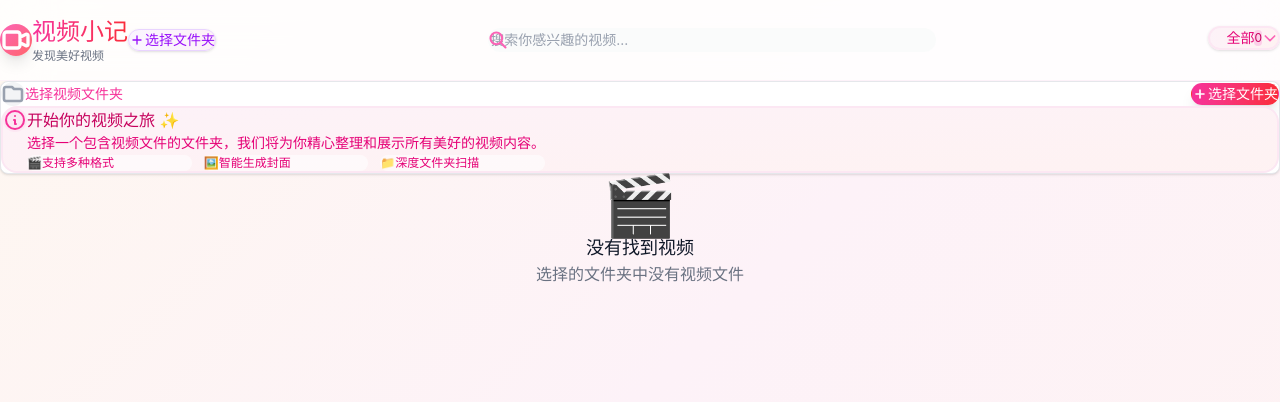
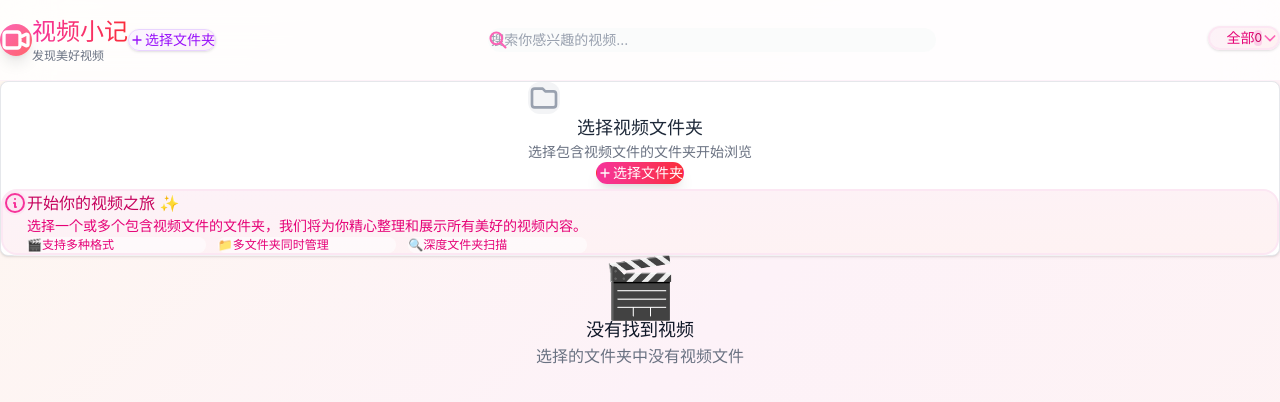
Before and after one commit to fusujifeng/electron-, a Vue app: page / in a window 1280 px wide. Shown: the top 402 px of the page. Built offline with nearby package versions, Linux system fonts and the light colour scheme.

Commit message:
fix:UI优化；能选择多个文件夹，把内容同时注入软件

```diff
--- a/src/renderer/src/App.vue
+++ b/src/renderer/src/App.vue
@@ -14,7 +14,7 @@ import type { Video } from './stores/videoStore'
 const videoStore = useVideoStore()
 
 // 响应式数据
-const selectedFolder = ref('')
+const selectedFolders = ref<string[]>([])
 const searchQuery = ref('')
 const selectedCategory = ref('all')
 const isLoading = ref(false)
@@ -44,11 +44,14 @@ const sortOptions = [
   { value: 'time-asc', label: '按时间排序（旧到新）', icon: '🕐' }
 ]
 
-// 导航历史记录
-const navigationHistory = ref<string[]>([])
+// 导航历史记录（存储文件夹数组的历史状态）
+const navigationHistory = ref<string[][]>([])
 const currentFolderName = computed(() => {
-  if (!selectedFolder.value) return ''
-  return selectedFolder.value.split(/[\\/]/).pop() || ''
+  if (selectedFolders.value.length === 0) return ''
+  if (selectedFolders.value.length === 1) {
+    return selectedFolders.value[0].split(/[\\/]/).pop() || ''
+  }
+  return `${selectedFolders.value.length} 个文件夹`
 })
 const canGoBack = computed(() => navigationHistory.value.length > 0)
 const categories = computed(() => {
@@ -75,17 +78,31 @@ const categories = computed(() => {
   return baseCategories
 })
 
-// 选择文件夹
-const selectFolder = async (folderPath?: string) => {
+// 选择文件夹（支持多选）
+const selectFolders = async (folderPaths: string[]) => {
   try {
-    if (folderPath) {
+    if (folderPaths && folderPaths.length > 0) {
       clearNavigationHistory()
-      selectedFolder.value = folderPath
-      videoStore.updateSettings({ lastSelectedFolder: folderPath })
+      selectedFolders.value = folderPaths
+      videoStore.updateSettings({ lastSelectedFolder: folderPaths[0] })
       await loadVideos()
     }
   } catch (error) {
     console.error('选择文件夹失败:', error)
+  }
+}
+
+// 移除文件夹
+const removeFolder = async (folderPath: string) => {
+  try {
+    selectedFolders.value = selectedFolders.value.filter(path => path !== folderPath)
+    if (selectedFolders.value.length > 0) {
+      await loadVideos()
+    } else {
+      videoStore.clearVideos()
+    }
+  } catch (error) {
+    console.error('移除文件夹失败:', error)
   }
 }
 
@@ -94,7 +111,7 @@ const handleSelectFolderClick = async () => {
   try {
     const result = await (window as any).api?.selectFolder()
     if (result?.success && result.folderPath) {
-      await selectFolder(result.folderPath as string)
+      await selectFolders([result.folderPath as string])
     }
   } catch (error) {
     console.error('选择文件夹失败:', error)
@@ -138,7 +155,7 @@ const importData = () => {
             const success = videoStore.importData(jsonData)
             if (success) {
               showToast('✅ 数据导入成功', 'success')
-              if (selectedFolder.value) {
+              if (selectedFolders.value.length > 0) {
                 loadVideos()
               }
             } else {
@@ -161,14 +178,14 @@ const importData = () => {
 
 // 刷新文件夹
 const refreshFolder = async () => {
-  if (selectedFolder.value) {
+  if (selectedFolders.value.length > 0) {
     await loadVideos()
   }
 }
 
-// 加载视频文件
+// 加载视频文件（支持多文件夹）
 const loadVideos = async () => {
-  if (!selectedFolder.value) {
+  if (selectedFolders.value.length === 0) {
     return
   }
 
@@ -176,7 +193,9 @@ const loadVideos = async () => {
     isLoading.value = true
     videoStore.clearVideos()
 
-    const result = await (window as any).api?.scanFolder(selectedFolder.value)
+    // 遍历所有选中的文件夹
+    for (const folderPath of selectedFolders.value) {
+      const result = await (window as any).api?.scanFolder(folderPath)
 
       if (result?.success && result.items) {
         result.items.forEach(item => {
@@ -236,8 +255,12 @@ const loadVideos = async () => {
     } else {
       console.error('扫描文件夹失败:', result?.error)
     }
+  }
 
-    await checkIsDeepestFolder(selectedFolder.value)
+    // 检查是否为最深层文件夹（使用第一个文件夹）
+    if (selectedFolders.value.length > 0) {
+      await checkIsDeepestFolder(selectedFolders.value[0])
+    }
 
   } catch (error) {
     console.error('加载视频失败:', error)
@@ -273,12 +296,13 @@ const generateTags = (filename: string): string[] => {
 
 // 处理文件夹选择（新增）
 const handleFolderSelect = async (folderPath: string) => {
-  // 将当前路径添加到历史记录
-  if (selectedFolder.value && selectedFolder.value !== folderPath) {
-    navigationHistory.value.push(selectedFolder.value)
+  // 将当前的多文件夹选择状态保存到历史记录
+  if (selectedFolders.value.length > 0 && !selectedFolders.value.includes(folderPath)) {
+    // 保存当前完整的文件夹数组状态
+    navigationHistory.value.push([...selectedFolders.value])
   }
 
-  selectedFolder.value = folderPath
+  selectedFolders.value = [folderPath]
   videoStore.updateSettings({ lastSelectedFolder: folderPath })
   await loadVideos()
 }
@@ -286,10 +310,11 @@ const handleFolderSelect = async (folderPath: string) => {
 // 回退到上一个文件夹
 const goBack = async () => {
   if (navigationHistory.value.length > 0) {
-    const previousPath = navigationHistory.value.pop()
-    if (previousPath) {
-      selectedFolder.value = previousPath
-      videoStore.updateSettings({ lastSelectedFolder: previousPath })
+    // 从历史记录中取出最后一个状态（完整的文件夹数组）
+    const previousState = navigationHistory.value.pop()
+    if (previousState && Array.isArray(previousState)) {
+      selectedFolders.value = [...previousState]
+      videoStore.updateSettings({ lastSelectedFolder: previousState[0] })
       await loadVideos()
     }
   }
@@ -411,7 +436,40 @@ const playFirstVideo = async () => {
 
       if (firstVideo) {
         // 使用系统默认应用打开视频
-        await (window as any).api?.openFileWithDefaultApp(firstVideo.path)
+        const openResult = await (window as any).api?.openFileWithDefaultApp(firstVideo.path)
+
+        if (!openResult?.success) {
+          console.error('打开视频失败:', openResult?.error)
+        }
+      }
+    }
+  } catch (error) {
+    console.error('播放视频失败:', error)
+  }
+}
+
+// 播放所有文件夹中的第一个视频
+const playFirstVideoFromAllFolders = async () => {
+  if (selectedFolders.value.length === 0) {
+    return
+  }
+
+  try {
+    // 遍历所有文件夹，找到第一个视频
+    for (const folderPath of selectedFolders.value) {
+      const result = await (window as any).api?.scanFolder(folderPath)
+
+      if (result?.success && result.items) {
+        const firstVideo = result.items.find(item => item.type === 'video')
+
+        if (firstVideo) {
+          // 使用系统默认应用打开视频
+          const openResult = await (window as any).api?.openFileWithDefaultApp(firstVideo.path)
+
+          if (openResult?.success) {
+            return // 成功播放第一个找到的视频后退出
+          }
+        }
       }
     }
   } catch (error) {
@@ -501,13 +559,13 @@ const closeContextMenu = () => {
 const pasteClipboardImage = async () => {
   closeContextMenu()
 
-  if (!selectedFolder.value) {
+  if (selectedFolders.value.length === 0) {
     showToast('❌ 请先选择一个文件夹', 'error')
     return
   }
 
   try {
-    const result = await window.api.saveClipboardImage(selectedFolder.value)
+    const result = await window.api.saveClipboardImage(selectedFolders.value[0])
 
     if (result?.success) {
       await loadVideos()
@@ -549,7 +607,7 @@ const handleDocumentClick = (event: Event) => {
 const setAsCover = async () => {
   closeContextMenu()
 
-  if (!selectedImagePath.value || !selectedFolder.value) {
+  if (!selectedImagePath.value || selectedFolders.value.length === 0) {
     showToast('❌ 设置封面失败：未选择图片', 'error')
     return
   }
@@ -631,7 +689,7 @@ onMounted(async () => {
 
   const lastFolder = videoStore.settings.lastSelectedFolder
   if (lastFolder) {
-    selectedFolder.value = lastFolder
+    selectedFolders.value = [lastFolder]
     await loadVideos()
   }
 })
@@ -713,7 +771,7 @@ onUnmounted(() => {
             <div class="flex items-center space-x-3 ml-6">
               <!-- 文件夹选择按钮（当没有选择文件夹时显示） -->
               <button
-                v-if="!selectedFolder"
+                v-if="selectedFolders.length === 0"
                 @click="handleSelectFolderClick"
                 class="flex items-center space-x-2 px-4 py-2 bg-gradient-to-r from-purple-50 to-pink-50 hover:from-purple-100 hover:to-pink-100 text-purple-600 rounded-xl transition-all duration-300 hover:scale-105 border border-purple-200 hover:border-purple-300 shadow-sm hover:shadow-md"
                 title="选择文件夹"
@@ -725,7 +783,7 @@ onUnmounted(() => {
               </button>
 
               <!-- 文件夹导航区域（当已选择文件夹时显示） -->
-              <template v-if="selectedFolder">
+              <template v-if="selectedFolders.length > 0">
               <!-- 回退按钮 -->
               <button
                 v-if="canGoBack"
@@ -744,7 +802,7 @@ onUnmounted(() => {
                 <svg class="h-4 w-4 text-gray-500" fill="none" stroke="currentColor" viewBox="0 0 24 24">
                   <path stroke-linecap="round" stroke-linejoin="round" stroke-width="2" d="M3 7v10a2 2 0 002 2h14a2 2 0 002-2V9a2 2 0 00-2-2h-6l-2-2H5a2 2 0 00-2 2z"></path>
                 </svg>
-                <span class="text-sm text-gray-700 font-medium max-w-xs truncate" :title="selectedFolder">
+                <span class="text-sm text-gray-700 font-medium max-w-xs truncate" :title="selectedFolders.join(', ')">
                   {{ currentFolderName || '根目录' }}
                 </span>
               </div>
@@ -804,6 +862,8 @@ onUnmounted(() => {
                      <div class="w-2 h-2 bg-green-500 rounded-full animate-pulse"></div>
                    </div>
                   </button>
+
+
               </div>
 
                 <!-- 排序下拉框 -->
@@ -850,6 +910,19 @@ onUnmounted(() => {
       </div>
     </header>
 
+    <!-- 多文件夹选择栏 - 固定在顶部 -->
+    <div v-if="selectedFolders.length > 0" class="sticky top-20 z-40 backdrop-blur-xl bg-white/90 border-b border-gray-100/50 shadow-sm">
+      <div class="max-w-7xl mx-auto px-4 sm:px-6 lg:px-8 py-3">
+        <FolderSelector
+          :selected-folders="selectedFolders"
+          :is-loading="isLoading"
+          @select="selectFolders"
+          @refresh="refreshFolder"
+          @remove="removeFolder"
+        />
+      </div>
+    </div>
+
     <!-- 主要内容区域 -->
     <main class="flex-1 flex">
       <!-- 左侧内容区域 -->
@@ -862,15 +935,14 @@ onUnmounted(() => {
         @contextmenu="handleContextMenu"
       >
         <div class="px-4 sm:px-6 lg:px-8 py-8 max-w-7xl mx-auto">
-        <!-- 文件夹选择区域 -->
-      <div class="mb-8 bg-white rounded-lg shadow-sm border border-gray-200 p-6">
+        <!-- 文件夹选择区域 - 仅在没有选择文件夹时显示 -->
+        <div v-if="selectedFolders.length === 0" class="mb-8 bg-white rounded-lg shadow-sm border border-gray-200 p-6">
           <FolderSelector
-          :selected-folder="selectedFolder"
+            :selected-folders="selectedFolders"
             :is-loading="isLoading"
-          :can-go-back="canGoBack"
-          @select="selectFolder"
+            @select="selectFolders"
             @refresh="refreshFolder"
-          @go-back="goBack"
+            @remove="removeFolder"
           />
         </div>
 
@@ -881,7 +953,7 @@ onUnmounted(() => {
           :selected-category="selectedCategory"
           :sort-by="sortBy"
           :is-loading="isLoading"
-          :current-folder="selectedFolder"
+          :current-folder="selectedFolders.length > 0 ? selectedFolders[0] : ''"
           :is-deepest-folder="isDeepestFolder"
           @video-update="handleVideoUpdate"
           @video-play="handleVideoPlay"
--- a/src/renderer/src/components/FolderSelector.vue
+++ b/src/renderer/src/components/FolderSelector.vue
@@ -2,13 +2,14 @@
 import { ref, computed } from 'vue'
 
 interface Props {
-  selectedFolder: string
+  selectedFolders: string[]
   isLoading?: boolean
 }
 
 interface Emits {
-  (e: 'select', folderPath?: string): void
+  (e: 'select', folderPaths: string[]): void
   (e: 'refresh'): void
+  (e: 'remove', folderPath: string): void
 }
 
 const props = defineProps<Props>()
@@ -17,12 +18,7 @@ const emit = defineEmits<Emits>()
 const showTooltip = ref(false)
 
 // 格式化文件夹路径显示
-const displayPath = computed(() => {
-  if (!props.selectedFolder) {
-    return '未选择文件夹'
-  }
-
-  const path = props.selectedFolder
+const displayPath = (path: string) => {
   const maxLength = 50
 
   if (path.length <= maxLength) {
@@ -33,30 +29,30 @@ const displayPath = computed(() => {
   const start = path.substring(0, 20)
   const end = path.substring(path.length - 25)
   return `${start}...${end}`
-})
+}
 
 // 获取文件夹名称
-const folderName = computed(() => {
-  if (!props.selectedFolder) {
-    return ''
+const getFolderName = (path: string) => {
+  const parts = path.split(/[\/]/)
+  return parts[parts.length - 1] || parts[parts.length - 2] || ''
 }
 
-  const parts = props.selectedFolder.split(/[\\/]/)
-  return parts[parts.length - 1] || parts[parts.length - 2] || ''
-})
+// 计算选中文件夹数量
+const selectedCount = computed(() => props.selectedFolders.length)
 
-// 选择文件夹
-const selectFolder = async () => {
+// 选择文件夹（支持多选）
+const selectFolders = async () => {
   try {
-    // 使用自定义的 dialog API 选择文件夹
+    // 使用自定义的 dialog API 选择多个文件夹
     const result = await window.api?.showOpenDialog({
-      properties: ['openDirectory'],
-      title: '选择视频文件夹'
+      properties: ['openDirectory', 'multiSelections'],
+      title: '选择视频文件夹（可多选）'
     })
 
     if (result && !result.canceled && result.filePaths.length > 0) {
-      const selectedPath = result.filePaths[0]
-      emit('select', selectedPath)
+      // 合并新选择的文件夹和已有的文件夹，去重
+      const newFolders = [...new Set([...props.selectedFolders, ...result.filePaths])]
+      emit('select', newFolders)
     }
   } catch (error) {
     console.error('选择文件夹失败:', error)
@@ -65,18 +61,20 @@ const selectFolder = async () => {
   }
 }
 
+// 移除文件夹
+const removeFolder = (folderPath: string) => {
+  emit('remove', folderPath)
+}
+
 // 刷新文件夹
 const refreshFolder = () => {
   emit('refresh')
 }
 
 // 复制路径到剪贴板
-const copyPath = async () => {
-  if (!props.selectedFolder) return
-
+const copyPath = async (path: string) => {
   try {
-    await navigator.clipboard.writeText(props.selectedFolder)
-    // 这里可以添加一个提示消息
+    await navigator.clipboard.writeText(path)
     console.log('路径已复制到剪贴板')
   } catch (error) {
     console.error('复制失败:', error)
@@ -84,118 +82,116 @@ const copyPath = async () => {
 }
 
 // 在文件管理器中打开
-const openInExplorer = () => {
-  if (!props.selectedFolder) return
-
+const openInExplorer = (path: string) => {
   // 通过 Electron 的 IPC 调用打开文件管理器
-  window.electron?.shell?.openPath(props.selectedFolder)
+  window.electron?.shell?.openPath(path)
 }
 </script>
 
 <template>
-  <div class="flex items-center space-x-3">
-    <!-- 文件夹图标和信息 -->
-    <div class="flex items-center space-x-2 flex-1 min-w-0">
+  <div class="space-y-3">
+    <!-- 已选择的文件夹列表 - 横向排列的圆角矩形 -->
+    <div v-if="selectedCount > 0" class="flex items-center justify-between">
+      <!-- 左侧：文件夹列表 -->
+      <div class="flex flex-wrap gap-2 flex-1 mr-4">
+         <div
+           v-for="(folder, index) in selectedFolders"
+           :key="folder"
+           class="group relative inline-flex items-center px-3 py-2 bg-gradient-to-r from-blue-50 to-indigo-50 hover:from-blue-100 hover:to-indigo-100 border border-blue-200 hover:border-blue-300 rounded-xl transition-all duration-300 hover:scale-105 hover:shadow-md cursor-pointer max-w-xs"
+           :title="folder"
+           @click="copyPath(folder)"
+         >
            <!-- 文件夹图标 -->
-      <div class="flex-shrink-0 p-2 rounded-xl"
-        :class="selectedFolder ? 'bg-pink-100' : 'bg-gray-100'"
+           <svg class="h-4 w-4 text-blue-500 mr-2 flex-shrink-0" fill="none" stroke="currentColor" viewBox="0 0 24 24">
+             <path stroke-linecap="round" stroke-linejoin="round" stroke-width="2" d="M3 7v10a2 2 0 002 2h14a2 2 0 002-2V9a2 2 0 00-2-2h-6l-2-2H5a2 2 0 00-2 2z"></path>
+           </svg>
+
+           <!-- 文件夹名称 -->
+           <span class="text-sm font-medium text-blue-700 truncate max-w-[120px]">
+             {{ getFolderName(folder) }}
+           </span>
+
+           <!-- 删除按钮 - 鼠标悬停时显示 -->
+           <button
+             @click.stop="removeFolder(folder)"
+             class="absolute -top-1 -right-1 w-5 h-5 bg-red-500 hover:bg-red-600 text-white rounded-full opacity-0 group-hover:opacity-100 transition-all duration-200 flex items-center justify-center shadow-lg hover:scale-110"
+             title="移除此文件夹"
            >
-        <svg
-          class="h-6 w-6"
-          :class="selectedFolder ? 'text-pink-500' : 'text-gray-400'"
-          fill="none"
-          stroke="currentColor"
-          viewBox="0 0 24 24"
+             <svg class="h-3 w-3" fill="none" stroke="currentColor" viewBox="0 0 24 24">
+               <path stroke-linecap="round" stroke-linejoin="round" stroke-width="3" d="M6 18L18 6M6 6l12 12"></path>
+             </svg>
+           </button>
+
+           <!-- 在文件管理器中打开按钮 - 右键或双击 -->
+           <button
+             @click.stop="openInExplorer(folder)"
+             class="ml-2 p-1 text-blue-400 hover:text-blue-600 hover:bg-blue-100 rounded transition-all duration-200 opacity-0 group-hover:opacity-100"
+             title="在文件管理器中打开"
            >
-          <path stroke-linecap="round" stroke-linejoin="round" stroke-width="2.5" d="M3 7v10a2 2 0 002 2h14a2 2 0 002-2V9a2 2 0 00-2-2h-6l-2-2H5a2 2 0 00-2 2z"></path>
+             <svg class="h-3 w-3" fill="none" stroke="currentColor" viewBox="0 0 24 24">
+               <path stroke-linecap="round" stroke-linejoin="round" stroke-width="2" d="M10 6H6a2 2 0 00-2 2v10a2 2 0 002 2h10a2 2 0 002-2v-4M14 4h6m0 0v6m0-6L10 14"></path>
              </svg>
+           </button>
+         </div>
        </div>
 
-      <!-- 文件夹信息 -->
-      <div class="flex-1 min-w-0">
-        <div class="flex items-center space-x-2">
-          <!-- 文件夹名称 -->
-          <h3
-            v-if="selectedFolder"
-            class="text-sm font-semibold text-gray-800 truncate"
-            :title="folderName"
-          >
-            {{ folderName }}
-          </h3>
-          <span v-else class="text-sm text-pink-500 font-medium">
-            选择视频文件夹
-          </span>
-
+       <!-- 右侧：操作按钮 -->
+       <div class="flex items-center space-x-2 flex-shrink-0">
+         <!-- 文件夹数量显示 -->
+         <div class="flex items-center space-x-2 px-3 py-2 bg-gray-50 rounded-lg border border-gray-200">
+           <svg class="h-4 w-4 text-gray-500" fill="none" stroke="currentColor" viewBox="0 0 24 24">
+             <path stroke-linecap="round" stroke-linejoin="round" stroke-width="2" d="M3 7v10a2 2 0 002 2h14a2 2 0 002-2V9a2 2 0 00-2-2h-6l-2-2H5a2 2 0 00-2 2z"></path>
+           </svg>
+           <span class="text-sm font-medium text-gray-700">{{ selectedCount }} 个文件夹</span>
            <!-- 加载状态 -->
-          <div v-if="isLoading" class="flex-shrink-0 p-1 bg-pink-100 rounded-full">
-            <svg class="animate-spin h-4 w-4 text-pink-500" fill="none" viewBox="0 0 24 24">
+           <div v-if="isLoading" class="flex-shrink-0">
+             <svg class="animate-spin h-4 w-4 text-blue-500" fill="none" viewBox="0 0 24 24">
                <circle class="opacity-25" cx="12" cy="12" r="10" stroke="currentColor" stroke-width="4"></circle>
                <path class="opacity-75" fill="currentColor" d="M4 12a8 8 0 018-8V0C5.373 0 0 5.373 0 12h4zm2 5.291A7.962 7.962 0 014 12H0c0 3.042 1.135 5.824 3 7.938l3-2.647z"></path>
              </svg>
            </div>
          </div>
 
-        <!-- 文件夹路径 -->
-        <p
-          v-if="selectedFolder"
-          class="text-xs text-gray-500 truncate cursor-pointer hover:text-pink-600 transition-colors px-2 py-1 bg-gray-50 rounded-lg hover:bg-pink-50"
-          :title="selectedFolder"
-          @click="copyPath"
+         <!-- 添加文件夹按钮 -->
+         <button
+           @click="selectFolders"
+           :disabled="isLoading"
+           class="inline-flex items-center px-4 py-2 border border-transparent text-sm font-medium rounded-lg text-white bg-gradient-to-r from-pink-500 to-red-500 hover:from-pink-600 hover:to-red-600 focus:outline-none focus:ring-2 focus:ring-pink-300 disabled:opacity-50 disabled:cursor-not-allowed transition-all duration-300 shadow-md hover:shadow-lg"
          >
-          {{ displayPath }}
-        </p>
+           <svg class="h-4 w-4 mr-1" fill="none" stroke="currentColor" viewBox="0 0 24 24">
+             <path stroke-linecap="round" stroke-linejoin="round" stroke-width="2" d="M12 6v6m0 0v6m0-6h6m-6 0H6"></path>
+           </svg>
+           添加
+         </button>
        </div>
      </div>
 
-    <!-- 操作按钮 -->
-    <div class="flex items-center space-x-2 flex-shrink-0">
-      <!-- 刷新按钮 -->
+     <!-- 当没有选择文件夹时的初始状态 -->
+     <div v-else class="flex items-center justify-center py-8">
+       <div class="text-center">
+         <div class="flex-shrink-0 p-3 bg-gray-100 rounded-xl mx-auto w-fit mb-3">
+           <svg class="h-8 w-8 text-gray-400" fill="none" stroke="currentColor" viewBox="0 0 24 24">
+             <path stroke-linecap="round" stroke-linejoin="round" stroke-width="2" d="M3 7v10a2 2 0 002 2h14a2 2 0 002-2V9a2 2 0 00-2-2h-6l-2-2H5a2 2 0 00-2 2z"></path>
+           </svg>
+         </div>
+         <h3 class="text-lg font-medium text-gray-800 mb-2">选择视频文件夹</h3>
+         <p class="text-sm text-gray-500 mb-4">选择包含视频文件的文件夹开始浏览</p>
          <button
-        v-if="selectedFolder"
-        @click="refreshFolder"
-        :disabled="isLoading"
-        class="p-2.5 text-gray-400 hover:text-pink-600 hover:bg-pink-50 rounded-xl transition-all duration-300 disabled:opacity-50 disabled:cursor-not-allowed hover:scale-110"
-        title="刷新文件夹"
-      >
-        <svg
-          class="h-4 w-4"
-          :class="{ 'animate-spin': isLoading }"
-          fill="none"
-          stroke="currentColor"
-          viewBox="0 0 24 24"
-        >
-          <path stroke-linecap="round" stroke-linejoin="round" stroke-width="2" d="M4 4v5h.582m15.356 2A8.001 8.001 0 004.582 9m0 0H9m11 11v-5h-.581m0 0a8.003 8.003 0 01-15.357-2m15.357 2H15"></path>
-        </svg>
-      </button>
-
-      <!-- 在文件管理器中打开 -->
-      <button
-        v-if="selectedFolder"
-        @click="openInExplorer"
-        class="p-2.5 text-gray-400 hover:text-blue-600 hover:bg-blue-50 rounded-xl transition-all duration-300 hover:scale-110"
-        title="在文件管理器中打开"
-      >
-        <svg class="h-4 w-4" fill="none" stroke="currentColor" viewBox="0 0 24 24">
-          <path stroke-linecap="round" stroke-linejoin="round" stroke-width="2" d="M10 6H6a2 2 0 00-2 2v10a2 2 0 002 2h10a2 2 0 002-2v-4M14 4h6m0 0v6m0-6L10 14"></path>
-        </svg>
-      </button>
-
-      <!-- 选择文件夹按钮 -->
-      <button
-        @click="selectFolder"
+           @click="selectFolders"
            :disabled="isLoading"
            class="inline-flex items-center px-6 py-3 border border-transparent text-sm font-semibold rounded-full text-white bg-gradient-to-r from-pink-500 to-red-500 hover:from-pink-600 hover:to-red-600 focus:outline-none focus:ring-4 focus:ring-pink-200 disabled:opacity-50 disabled:cursor-not-allowed transition-all duration-300 shadow-lg hover:shadow-xl hover:-translate-y-0.5"
          >
            <svg class="h-4 w-4 mr-2" fill="none" stroke="currentColor" viewBox="0 0 24 24">
-          <path stroke-linecap="round" stroke-linejoin="round" stroke-width="2.5" d="M12 6v6m0 0v6m0-6h6m-6 0H6"></path>
+             <path stroke-linecap="round" stroke-linejoin="round" stroke-width="2" d="M12 6v6m0 0v6m0-6h6m-6 0H6"></path>
            </svg>
-        {{ selectedFolder ? '更换文件夹' : '选择文件夹' }}
+           选择文件夹
          </button>
+       </div>
      </div>
   </div>
 
   <!-- 提示信息 -->
-  <div v-if="!selectedFolder" class="mt-4 p-6 bg-gradient-to-br from-pink-50 to-red-50 border-2 border-pink-100 rounded-2xl backdrop-blur-sm">
+  <div v-if="selectedCount === 0" class="mt-4 p-6 bg-gradient-to-br from-pink-50 to-red-50 border-2 border-pink-100 rounded-2xl backdrop-blur-sm">
     <div class="flex items-start space-x-4">
       <div class="p-2 bg-pink-100 rounded-xl">
         <svg class="h-6 w-6 text-pink-500 flex-shrink-0" fill="none" stroke="currentColor" viewBox="0 0 24 24">
@@ -205,7 +201,7 @@ const openInExplorer = () => {
       <div class="text-sm">
         <p class="font-bold text-pink-700 mb-2 text-base">开始你的视频之旅 ✨</p>
         <p class="text-pink-600 mb-3 leading-relaxed">
-          选择一个包含视频文件的文件夹，我们将为你精心整理和展示所有美好的视频内容。
+          选择一个或多个包含视频文件的文件夹，我们将为你精心整理和展示所有美好的视频内容。
         </p>
         <div class="grid grid-cols-1 md:grid-cols-3 gap-3 mt-4">
           <div class="flex items-center space-x-2 text-xs text-pink-600 bg-white/60 px-3 py-2 rounded-xl">
@@ -213,11 +209,11 @@ const openInExplorer = () => {
             <span>支持多种格式</span>
           </div>
           <div class="flex items-center space-x-2 text-xs text-pink-600 bg-white/60 px-3 py-2 rounded-xl">
-            <span class="text-pink-500">🖼️</span>
-            <span>智能生成封面</span>
+            <span class="text-pink-500">📁</span>
+            <span>多文件夹同时管理</span>
           </div>
           <div class="flex items-center space-x-2 text-xs text-pink-600 bg-white/60 px-3 py-2 rounded-xl">
-            <span class="text-pink-500">📁</span>
+            <span class="text-pink-500">🔍</span>
             <span>深度文件夹扫描</span>
           </div>
         </div>
```
Lines whose indentation alone changed are shown as unchanged.
